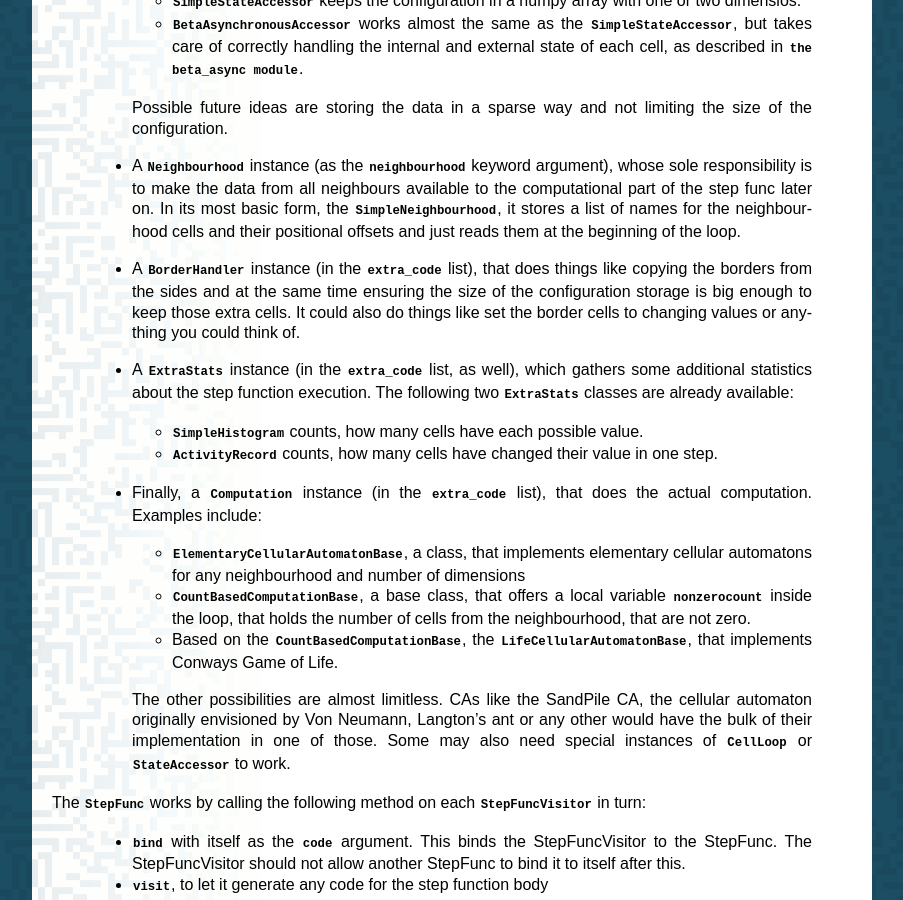
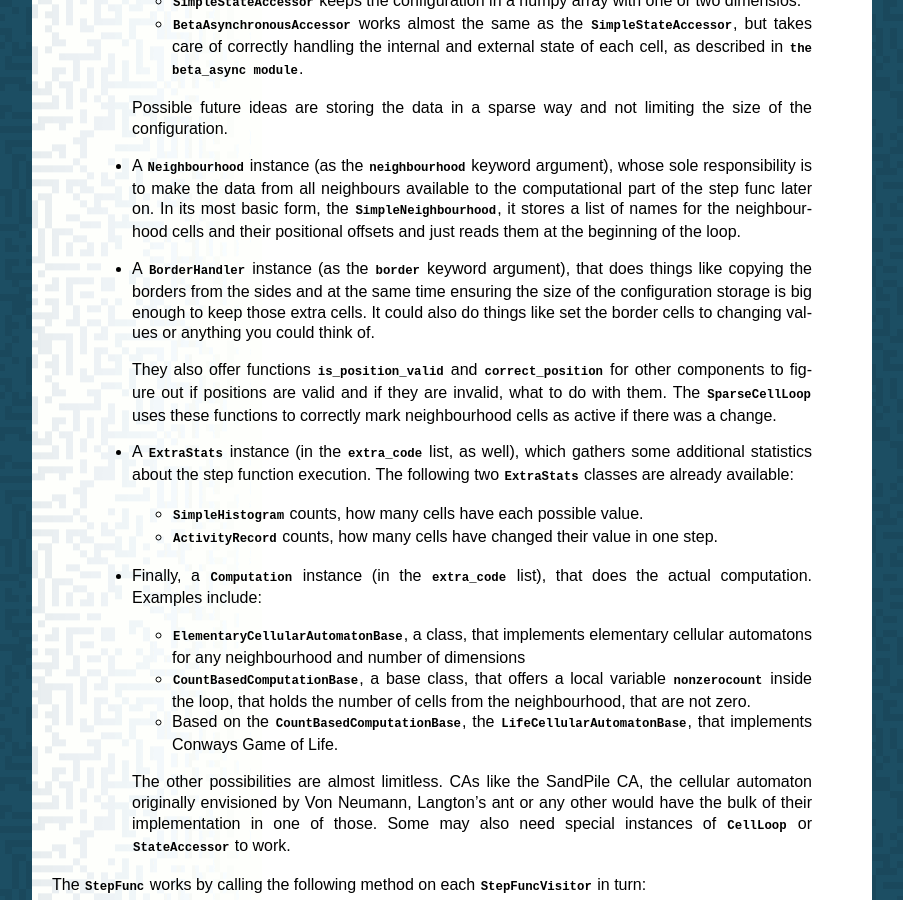
Before and after one commit to timo/zasim, a Sphinx documentation site: the page built from docs/tutorial/custom_stepfunc.rst, in a window 1280 px wide and 900 px high, scrolled down 709 px. Shown: the whole window, without its empty margins (198-1101 px from the left). Built offline with Sphinx 7.4.7, drawn with Linux system fonts in a browser that asks for light colours; formulas are drawn with MathJax 3.

Commit message:
reflect the additions to BorderHandler in the tutorial.

```diff
--- a/docs/tutorial/custom_stepfunc.rst
+++ b/docs/tutorial/custom_stepfunc.rst
@@ -65,11 +65,17 @@ interface. Those slots are:
    a list of names for the neighbourhood cells and their positional offsets and
    just reads them at the beginning of the loop.
 
- * A `~zasim.cagen.bases.BorderHandler` instance (in the `extra_code` list),
-   that does things like copying the borders from the sides and at the same
-   time ensuring the size of the configuration storage is big enough to keep
-   those extra cells. It could also do things like set the border cells to
-   changing values or anything you could think of.
+ * A `~zasim.cagen.bases.BorderHandler` instance (as the `border` keyword
+   argument), that does things like copying the borders from the sides and at
+   the same time ensuring the size of the configuration storage is big enough
+   to keep those extra cells. It could also do things like set the border cells
+   to changing values or anything you could think of.
+
+   They also offer functions `~zasim.cagen.bases.BorderHandler.is_position_valid`
+   and `~zasim.cagen.bases.BorderHandler.correct_position` for other components
+   to figure out if positions are valid and if they are invalid, what to do
+   with them. The `~zasim.cagen.loops.SparseCellLoop` uses these functions to
+   correctly mark neighbourhood cells as active if there was a change.
 
  * A `~zasim.cagen.bases.ExtraStats` instance (in the `extra_code` list, as
    well), which gathers some additional statistics about the step function
```
